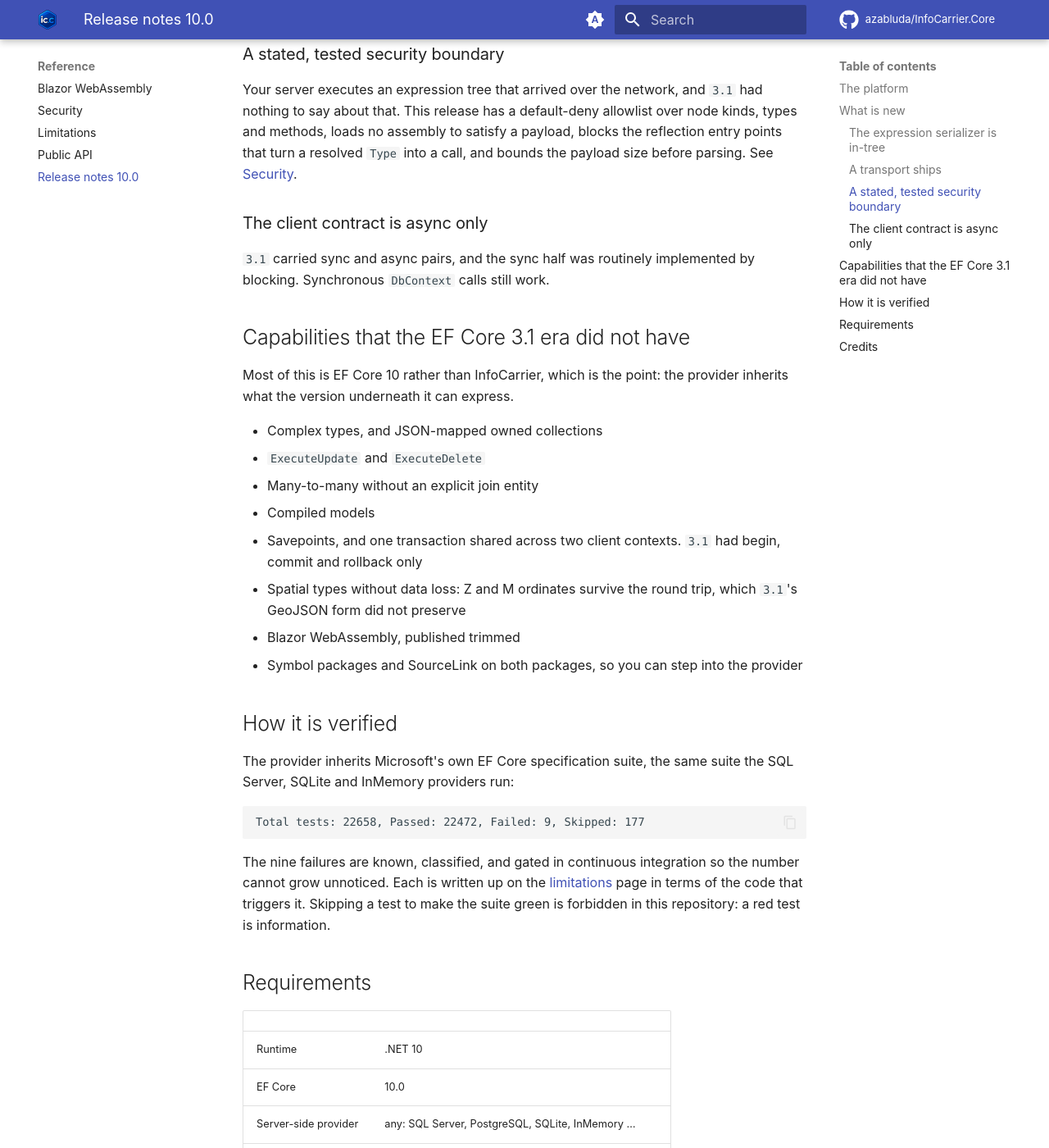
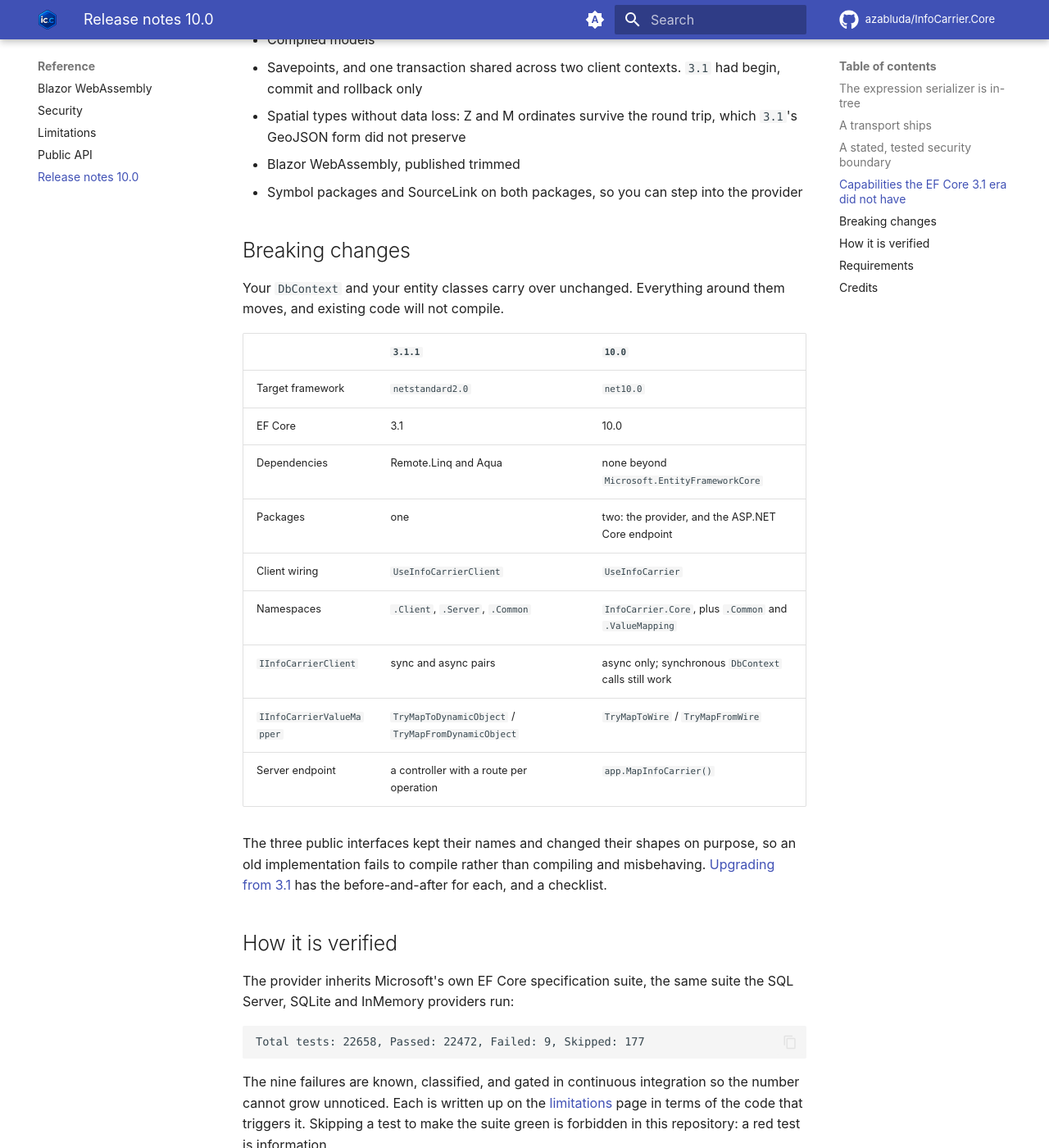
Before and after one commit to azabluda/InfoCarrier.Core, an MkDocs documentation site: the page built from website/docs/release-notes/10.0.md, in a window 1280 px wide and 1400 px high, scrolled down 1107 px. Shown: the whole window at 82% size. Built offline with MkDocs 1.6.1 and Material for MkDocs 9.7.7, drawn with Linux system fonts in a browser that asks for light colours; comment, search, counter and statistics services are not loaded; some of the changed text lies outside the part shown.

Commit message:
Docs D12: the release-notes page leads with the news
It opened with an identity sentence, a "not backward compatible" paragraph and a
platform comparison table, so a reader met three blocks of framing before the
first new thing. The four "what is new" subsections were buried under a "## What
is new" heading that added nothing, and are now the top-level sections they
should have been.

Order is now: what is new, the capabilities the 3.1 era did not have, breaking
changes, how it is verified, requirements, credits.

The platform table moved into Breaking changes and grew four rows, because the
release body's first link calls this page "the full list" and it was not one. It
now carries the client-wiring rename, the namespace collapse, the async-only
client contract, the value-mapper rename and the endpoint change, alongside the
target framework, EF version, dependencies and package count.

588 prose words, within the 600 budget for this page.

mkdocs build --strict: passes.

Co-Authored-By: Claude Opus 5 <noreply@anthropic.com>

```diff
--- a/website/docs/release-notes/10.0.md
+++ b/website/docs/release-notes/10.0.md
@@ -4,47 +4,26 @@ InfoCarrier.Core 10.0 is a rewrite for Entity Framework Core 10. It shares its n
 with the 1.0 to 3.1 line and almost nothing else: the expression serializer, the wire format, the
 client/server split and the security model are all new code.
 
-It is not backward compatible. Your `DbContext` and your entity classes carry over unchanged, the
-wiring around them does not, and existing code will not compile. See
-[Upgrading from 3.1](../getting-started/upgrading-from-3-1.md), which has the before-and-after for
-each change.
-
-## The platform
-
-| | 3.1.1 (2020) | 10.0 |
-|---|---|---|
-| Target framework | `netstandard2.0` | `net10.0` |
-| EF Core | 3.1 | 10.0 |
-| Dependencies | Remote.Linq and Aqua | none beyond `Microsoft.EntityFrameworkCore` |
-| Packages | one | two: the provider, and the ASP.NET Core endpoint |
-
-## What is new
-
-### The expression serializer is in-tree
+## The expression serializer is in-tree
 
 Remote.Linq and Aqua are gone. The wire format, its type allowlist and its trimming behaviour are now
 this project's to reason about, and a client no longer carries their dependency tree.
 
-### A transport ships
+## A transport ships
 
 `3.1` shipped none, so every application wrote its own `IInfoCarrierClient`.
 `HttpInfoCarrierTransport` is now in the box and `app.MapInfoCarrier()` is one line on the server.
 To use gRPC, a message bus or an in-process call, write one small class. `IInfoCarrierTransport` has
 one method.
 
-### A stated, tested security boundary
+## A stated, tested security boundary
 
 Your server executes an expression tree that arrived over the network, and `3.1` had nothing to say
 about that. This release has a default-deny allowlist over node kinds, types and methods, loads no
 assembly to satisfy a payload, blocks the reflection entry points that turn a resolved `Type` into a
 call, and bounds the payload size before parsing. See [Security](../security.md).
 
-### The client contract is async only
-
-`3.1` carried sync and async pairs, and the sync half was routinely implemented by blocking.
-Synchronous `DbContext` calls still work.
-
-## Capabilities that the EF Core 3.1 era did not have
+## Capabilities the EF Core 3.1 era did not have
 
 Most of this is EF Core 10 rather than InfoCarrier, which is the point: the provider inherits what
 the version underneath it can express.
@@ -59,6 +38,28 @@ the version underneath it can express.
   form did not preserve
 - Blazor WebAssembly, published trimmed
 - Symbol packages and SourceLink on both packages, so you can step into the provider
+
+## Breaking changes
+
+Your `DbContext` and your entity classes carry over unchanged. Everything around them moves, and
+existing code will not compile.
+
+| | `3.1.1` | `10.0` |
+|---|---|---|
+| Target framework | `netstandard2.0` | `net10.0` |
+| EF Core | 3.1 | 10.0 |
+| Dependencies | Remote.Linq and Aqua | none beyond `Microsoft.EntityFrameworkCore` |
+| Packages | one | two: the provider, and the ASP.NET Core endpoint |
+| Client wiring | `UseInfoCarrierClient` | `UseInfoCarrier` |
+| Namespaces | `.Client`, `.Server`, `.Common` | `InfoCarrier.Core`, plus `.Common` and `.ValueMapping` |
+| `IInfoCarrierClient` | sync and async pairs | async only; synchronous `DbContext` calls still work |
+| `IInfoCarrierValueMapper` | `TryMapToDynamicObject` / `TryMapFromDynamicObject` | `TryMapToWire` / `TryMapFromWire` |
+| Server endpoint | a controller with a route per operation | `app.MapInfoCarrier()` |
+
+The three public interfaces kept their names and changed their shapes on purpose, so an old
+implementation fails to compile rather than compiling and misbehaving.
+[Upgrading from 3.1](../getting-started/upgrading-from-3-1.md) has the before-and-after for each,
+and a checklist.
 
 ## How it is verified
 
```
